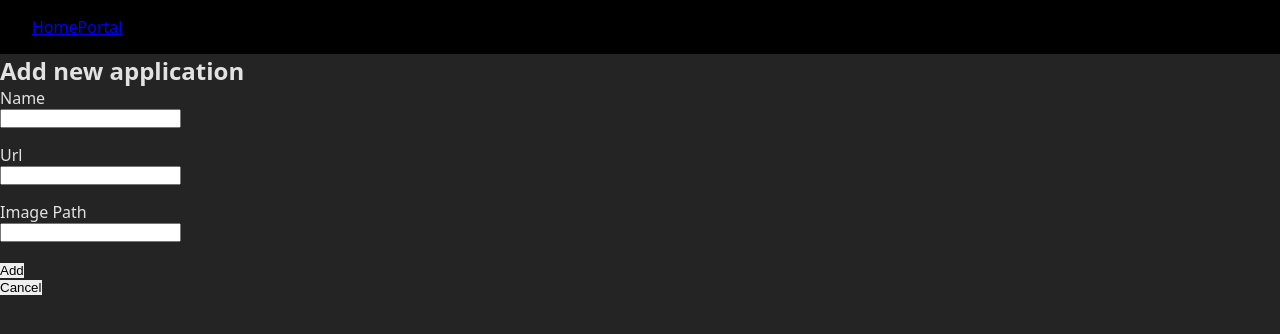
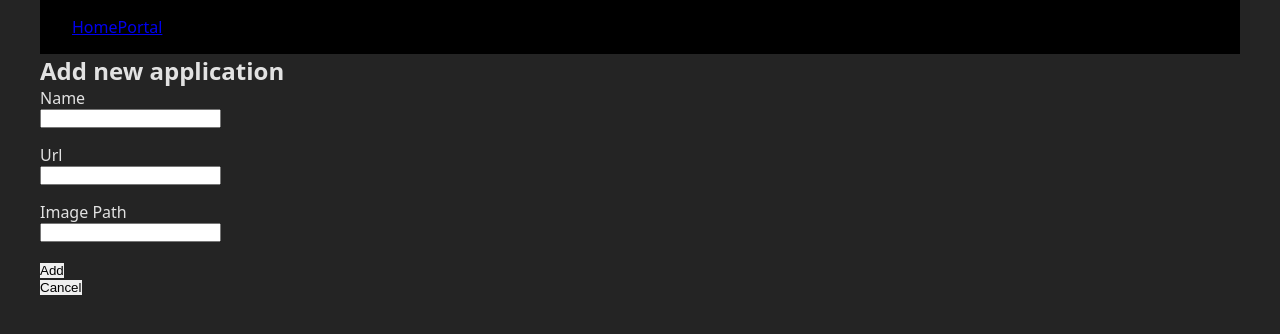
Before and after one commit to venoblin/homeportal-frontend, a React (Vite) app: page /new in a window 1280 px wide. Shown: the top 334 px of the page. Built offline with nearby package versions, Linux system fonts and the light colour scheme; no server answers.

Commit message:
added nav styles

```diff
--- a/src/App.jsx
+++ b/src/App.jsx
@@ -10,10 +10,12 @@ function App() {
         <Link to='/'>HomePortal</Link>
       </nav>
 
-      <Routes>
-        <Route path='/' element={<HomeRoute />} />
-        <Route path='/new' element={<NewAppRoute />} />
-      </Routes>
+      <main>
+        <Routes>
+          <Route path='/' element={<HomeRoute />} />
+          <Route path='/new' element={<NewAppRoute />} />
+        </Routes>
+      </main>
     </div>
   )
 }
--- a/src/components/AppCard/AppCard.css
+++ b/src/components/AppCard/AppCard.css
@@ -1,7 +1,12 @@
+.AppCard {
+  width: -moz-fit-content;
+  width: fit-content;
+}
+
 .app {
   background-color: black;
   border-radius: 10px;
-  max-width: 250px;
+  width: 250px;
   min-height: 250px;
   display: flex;
   flex-direction: column;
--- a/src/components/AppCard/AppCard.scss
+++ b/src/components/AppCard/AppCard.scss
@@ -1,7 +1,11 @@
+.AppCard {
+  width: fit-content;
+}
+
 .app {
   background-color: black;
   border-radius: 10px;
-  max-width: 250px;
+  width: 250px;
   min-height: 250px;
   display: flex;
   flex-direction: column;
--- a/src/components/routes/HomeRoute/HomeRoute.jsx
+++ b/src/components/routes/HomeRoute/HomeRoute.jsx
@@ -9,8 +9,6 @@ const HomeRoute = () => {
 
   return (
     <div className='HomeRoute'>
-      <h2>Dashboard</h2>
-
       {hpContext.apps.length ? (
         <div className='apps-container'>
           <div className='links'>
@@ -27,7 +25,7 @@ const HomeRoute = () => {
       ) : (
         <div>
           <p>No apps!</p>
-          <Link to='/new'>Add App</Link>
+          <Link className='btn' to='/new'>Add App</Link>
         </div>
       )}
     </div>
--- a/src/styles/App.css
+++ b/src/styles/App.css
@@ -1,6 +1,12 @@
 nav {
   display: flex;
   justify-content: space-between;
+  padding: 1rem 2rem;
   background: black;
-  padding: 1rem 2rem;
+}
+
+main,
+nav {
+  max-width: 1200px;
+  margin: 0 auto;
 }/*# sourceMappingURL=App.css.map */
--- a/src/styles/App.scss
+++ b/src/styles/App.scss
@@ -1,6 +1,12 @@
 nav {
   display: flex;
   justify-content: space-between;
+  padding: 1rem 2rem;
   background: black;
-  padding: 1rem 2rem;
 }
+
+main,
+nav {
+  max-width: 1200px;
+  margin: 0 auto;
+}
```
Also changed, not shown: 2 other files (tests, documents, lock files or other folders).
